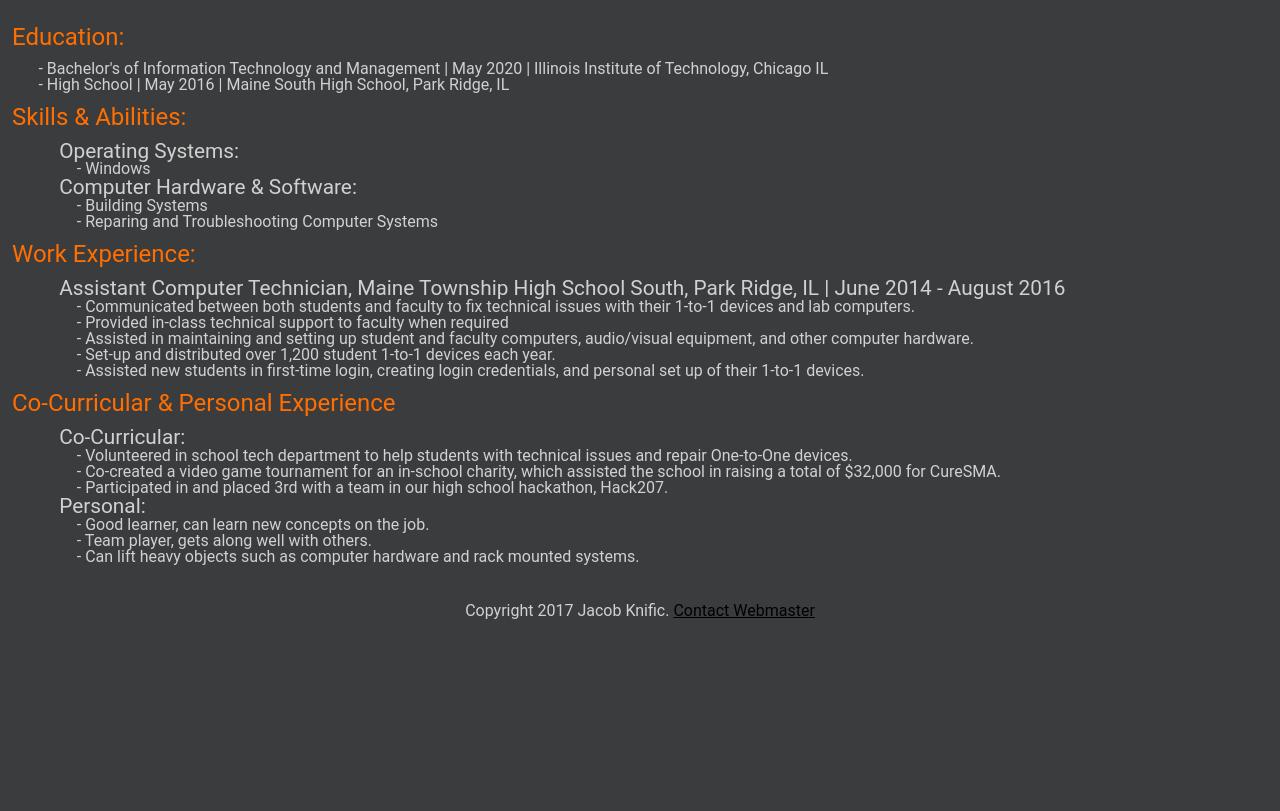
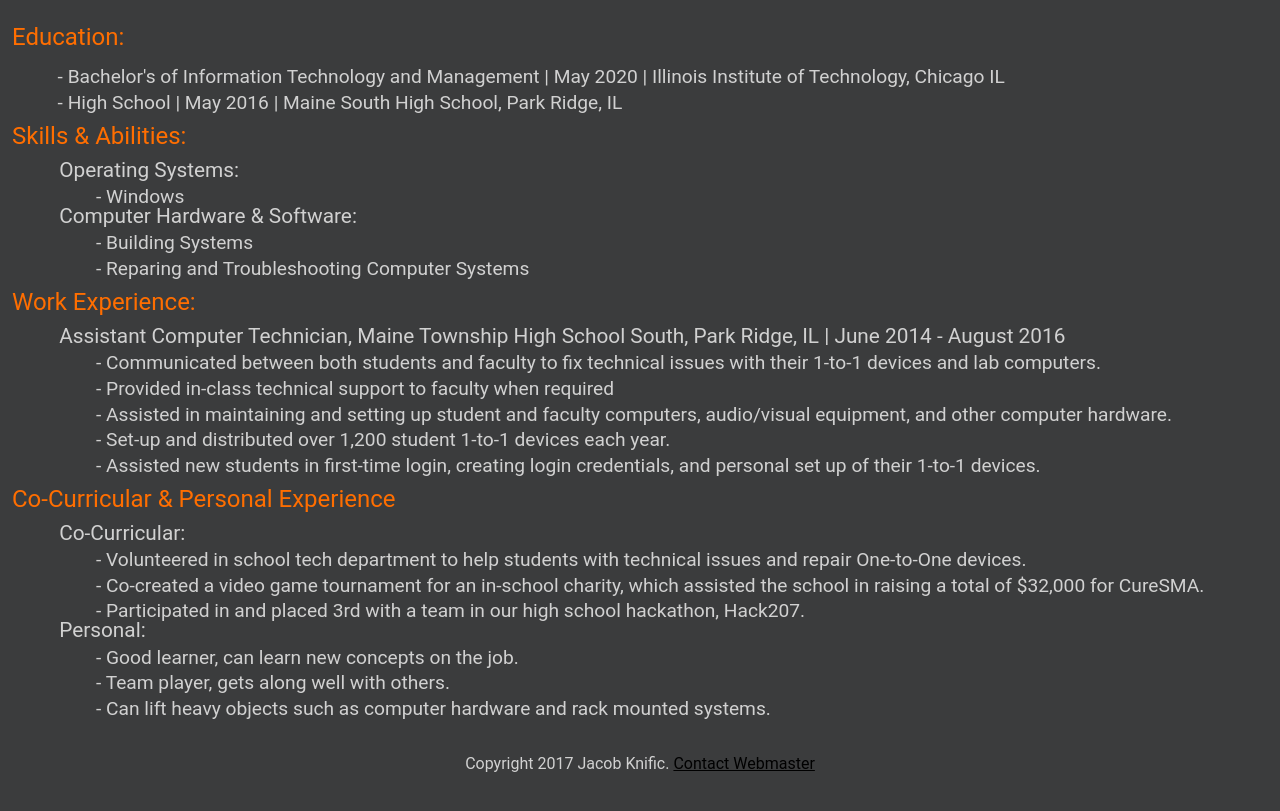
Before and after one commit to jknific719/ITMD-361-Project-3, a plain HTML site: page project-3/resume.html in a window 1280 px wide. Shown: the part 533-1344 px from the top of the page. Before the commit the page ends 1190 px from the top, so only its background shows below. Drawn offline with Linux system fonts and the light colour scheme; a web font is replaced by a local one.

Commit message:
Edited favowhero and resume.html
Changed <h4> tags to <div> tags

```diff
--- a/project-3/resume.html
+++ b/project-3/resume.html
@@ -31,20 +31,20 @@
       </picture>
     <h2>Education&#58;</h2>
     <ul>
-      <li><h4>- Bachelor's of Information Technology and Management &#124; May 2020 &#124; Illinois Institute of Technology, Chicago IL</h4></li>
-      <li><h4>- High School &#124; May 2016 &#124; Maine South High School, Park Ridge, IL</h4></li>
+      <li><div>- Bachelor's of Information Technology and Management &#124; May 2020 &#124; Illinois Institute of Technology, Chicago IL</div></li>
+      <li><div>- High School &#124; May 2016 &#124; Maine South High School, Park Ridge, IL</div></li>
     </ul>
     <h2>Skills &amp; Abilities&#58;</h2>
     <ul>
       <li id="l1"><h3>Operating Systems&#58;</h3></li><li>
         <ul>
-          <li><h4>- Windows</h4></li>
+          <li><div>- Windows</div></li>
         </ul>
       </li>
       <li id="l2"><h3>Computer Hardware &amp; Software&#58;</h3></li><li>
         <ul>
-          <li><h4>- Building Systems</h4></li>
-          <li><h4>- Reparing and Troubleshooting Computer Systems</h4></li>
+          <li><div>- Building Systems</div></li>
+          <li><div>- Reparing and Troubleshooting Computer Systems</div></li>
         </ul>
       </li>
     </ul>
@@ -52,11 +52,11 @@
     <ul>
       <li id="l3"><h3>Assistant Computer Technician, Maine Township High School South, Park Ridge, IL &#124; June 2014 &#45; August 2016</h3></li><li>
         <ul>
-          <li><h4>- Communicated between both students and faculty to fix technical issues with their 1&#45;to&#45;1 devices and lab computers.</h4></li>
-          <li><h4>- Provided in-class technical support to faculty when required</h4></li>
-          <li><h4>- Assisted in maintaining and setting up student and faculty computers, audio/visual equipment, and other computer hardware.</h4></li>
-          <li><h4>- Set-up and distributed over 1,200 student 1&#45;to&#45;1 devices each year.</h4></li>
-          <li><h4>- Assisted new students in first-time login, creating login credentials,  and personal set up of their 1&#45;to&#45;1 devices.</h4></li>
+          <li><div>- Communicated between both students and faculty to fix technical issues with their 1&#45;to&#45;1 devices and lab computers.</div></li>
+          <li><div>- Provided in-class technical support to faculty when required</div></li>
+          <li><div>- Assisted in maintaining and setting up student and faculty computers, audio/visual equipment, and other computer hardware.</div></li>
+          <li><div>- Set-up and distributed over 1,200 student 1&#45;to&#45;1 devices each year.</div></li>
+          <li><div>- Assisted new students in first-time login, creating login credentials,  and personal set up of their 1&#45;to&#45;1 devices.</div></li>
         </ul>
       </li>
     </ul>
@@ -64,16 +64,16 @@
     <ul>
       <li id="l4"><h3>Co-Curricular&#58;</h3></li><li>
         <ul>
-          <li><h4>- Volunteered in school tech department to help students with technical issues and repair One&#45;to&#45;One devices.</h4></li>
-          <li><h4>- Co-created a video game tournament for an in&#45;school charity, which assisted the school in raising a total of $32,000 for CureSMA.</h4></li>
-          <li><h4>- Participated in and placed 3rd with a team in our high school hackathon, Hack207.</h4></li>
+          <li><div>- Volunteered in school tech department to help students with technical issues and repair One&#45;to&#45;One devices.</div></li>
+          <li><div>- Co-created a video game tournament for an in&#45;school charity, which assisted the school in raising a total of $32,000 for CureSMA.</div></li>
+          <li><div>- Participated in and placed 3rd with a team in our high school hackathon, Hack207.</div></li>
         </ul>
       </li>
       <li id="l5"><h3>Personal&#58;</h3></li><li>
         <ul>
-          <li><h4>- Good learner, can learn new concepts on the job.</h4></li>
-          <li><h4>- Team player, gets along well with others.</h4></li>
-          <li><h4>- Can lift heavy objects such as computer hardware and rack mounted systems.</h4></li>
+          <li><div>- Good learner, can learn new concepts on the job.</div></li>
+          <li><div>- Team player, gets along well with others.</div></li>
+          <li><div>- Can lift heavy objects such as computer hardware and rack mounted systems.</div></li>
         </ul>
       </li>
     </ul>
```
Also changed, not shown: project-3/favowhero.html (+13 -13 lines).
